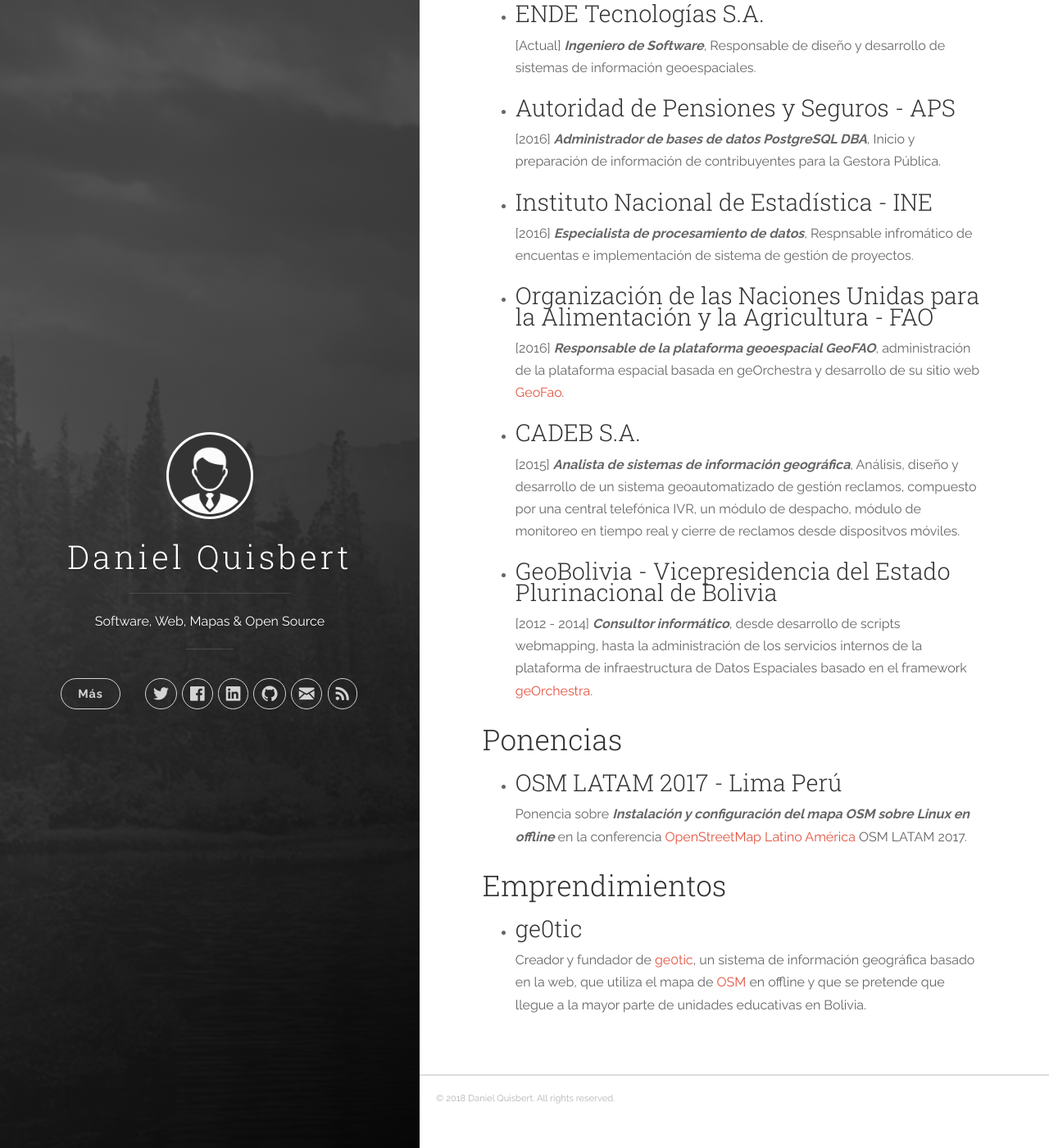
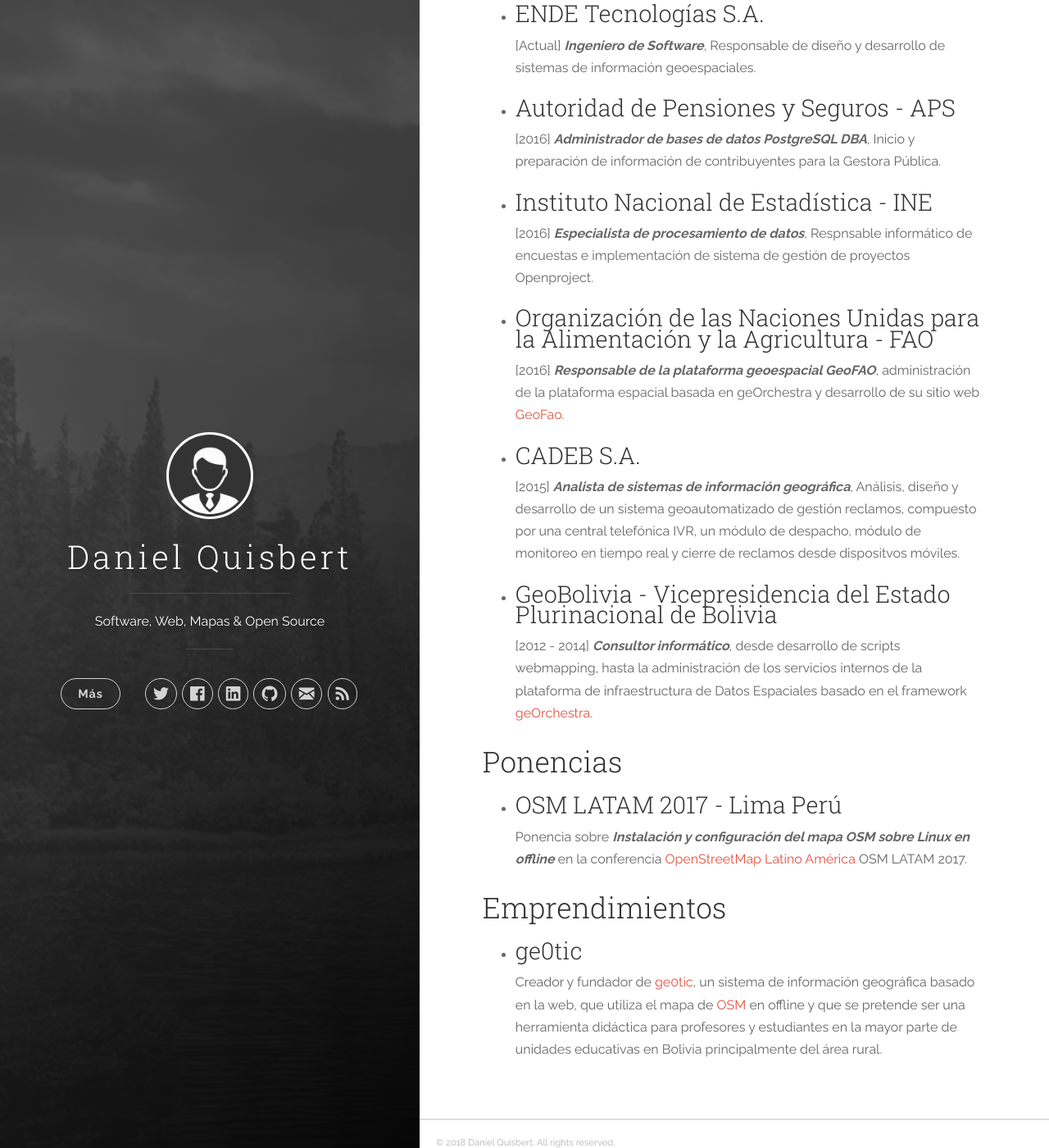
Before and after one commit to danielquisbert/danielquisbert.github.io, a Jekyll site: the page built from _posts/2000-01-02-cv.markdown, in a window 1280 px wide and 1400 px high, scrolled down 664 px. Shown: the whole window at 82% size. Built offline with Jekyll 4.4.1, drawn with Linux system fonts in a browser that asks for light colours; some of the changed text lies outside the part shown.

Commit message:
corrección ortográfica

```diff
--- a/_posts/2000-01-02-cv.markdown
+++ b/_posts/2000-01-02-cv.markdown
@@ -30,7 +30,7 @@
 	[2016] ***Administrador de bases de datos PostgreSQL DBA***, Inicio y preparación de información de contribuyentes para la  Gestora Pública.
 
 - ### Instituto Nacional de Estadística - INE
-	[2016] ***Especialista de procesamiento de datos***, Respnsable infromático de encuentas e implementación de sistema de gestión de proyectos.
+	[2016] ***Especialista de procesamiento de datos***, Respnsable informático de encuestas e implementación de sistema de gestión de proyectos Openproject.
 
 - ### Organización de las Naciones Unidas para la Alimentación y la Agricultura - FAO
 	[2016] ***Responsable de la plataforma geoespacial GeoFAO***, administración de la plataforma espacial basada en geOrchestra y desarrollo de su sitio web [GeoFao][geofao].
@@ -51,7 +51,7 @@
 ## Emprendimientos
 
 - ### ge0tic
-	Creador y fundador de [ge0tic][ge0tic], un sistema de información geográfica basado en la web, que utiliza el mapa de [OSM][osm] en offline y que se pretende que llegue a la mayor parte de unidades educativas en Bolivia.
+	Creador y fundador de [ge0tic][ge0tic], un sistema de información geográfica basado en la web, que utiliza el mapa de [OSM][osm] en offline y que se pretende ser una herramienta didáctica para profesores y estudiantes en la mayor parte de unidades educativas en Bolivia principalmente del área rural.
 
 
 [osm-latam]:   https://wiki.openstreetmap.org/wiki/ES:State_Of_The_Map_Latam_2017
```
Also changed, not shown: other parts of _posts/2000-01-02-cv.markdown (+1 -1 lines).
